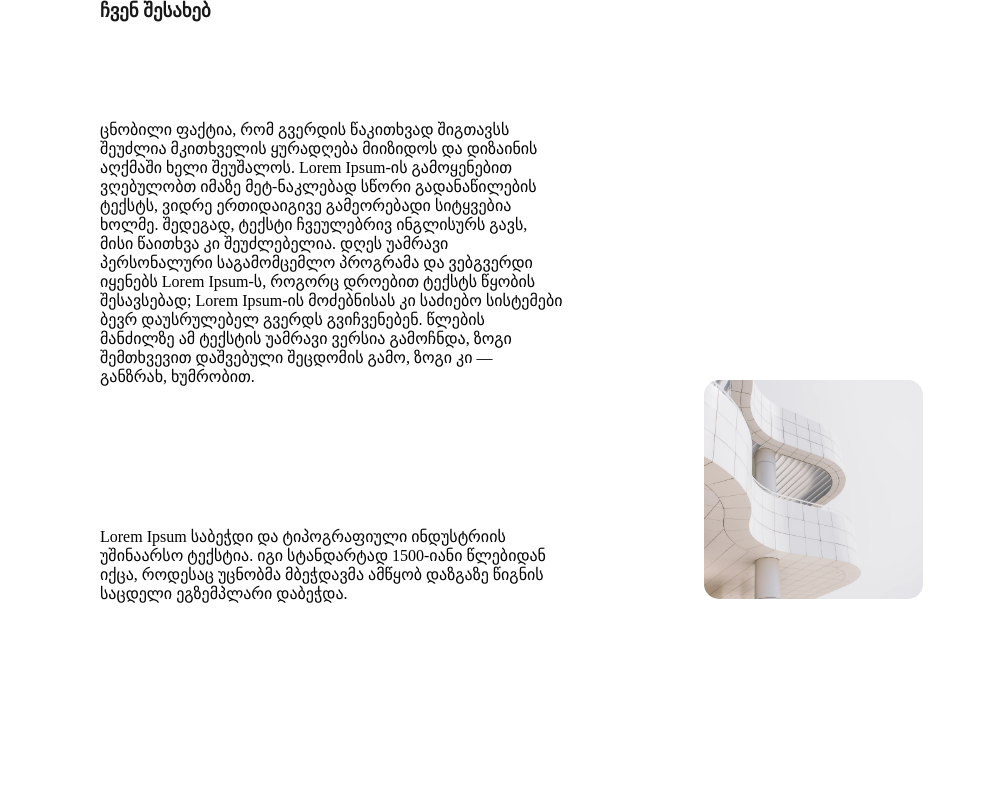
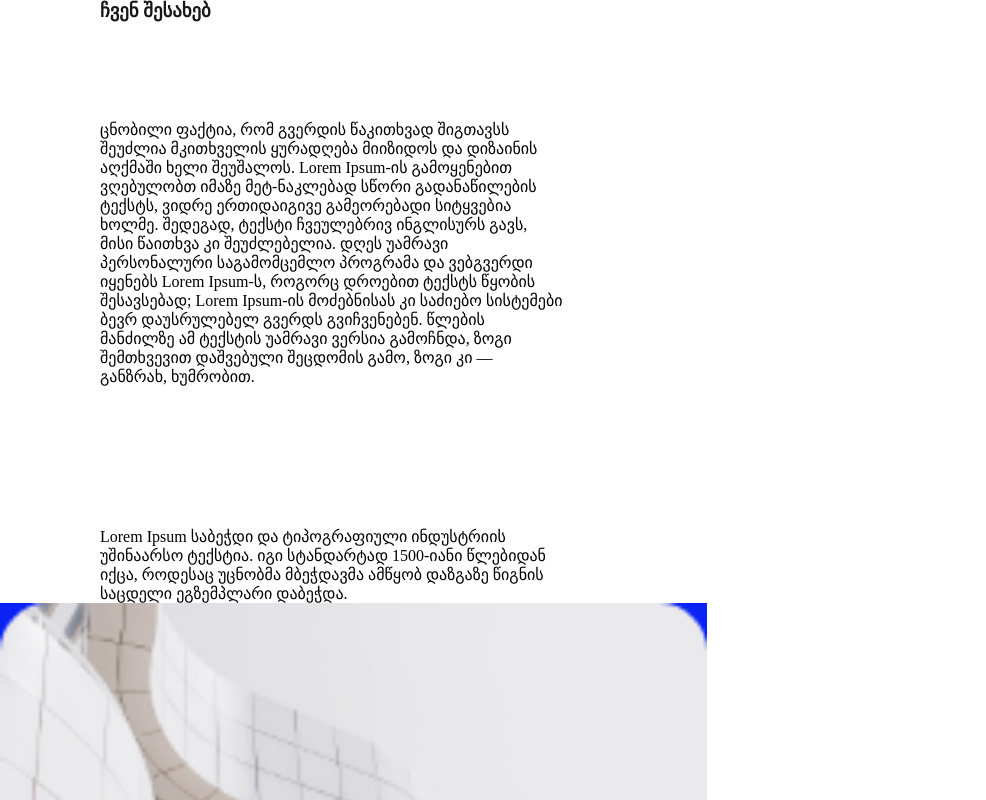
Before and after one commit to Lelabeshidze/Homework-6, a plain HTML site: page index.html in a window 1280 px wide. Shown: the top 800 px of the page, without its empty margins (0-986 px from the left). Drawn offline with Linux system fonts and the light colour scheme.

Commit message:
Update index.css

```diff
--- a/css/index.css
+++ b/css/index.css
@@ -36,3 +36,8 @@ a {
     margin-right: auto;
     margin-left: auto;
 }
+.space {
+    width: 707px;
+    height: 707px;
+    background-color:#0A22F4 ;
+}
```
